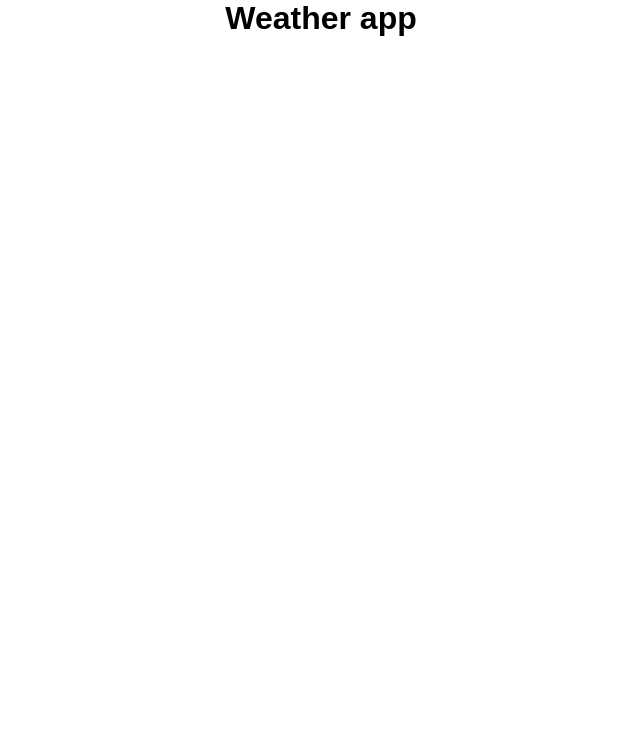
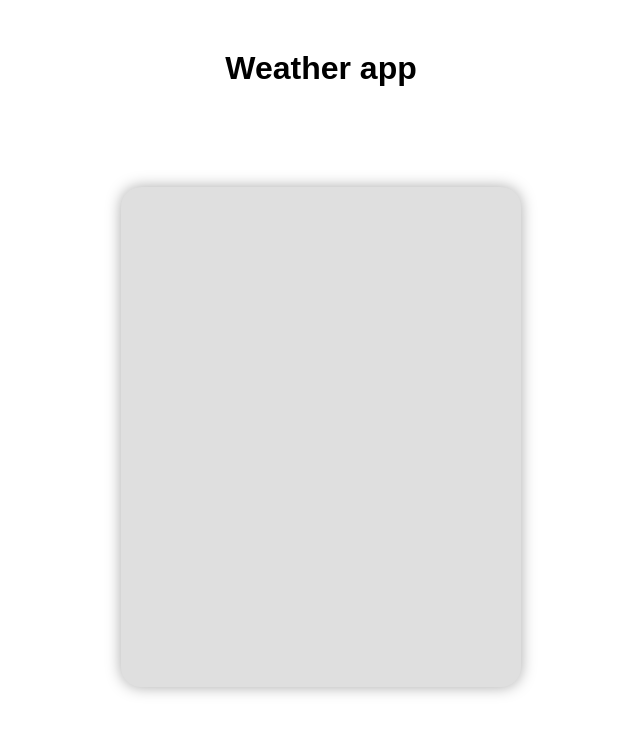
Before and after one commit to Kevinrca/weather-app, a React (Create React App) app: page / in a window 1280 px wide. Shown: the top 734 px of the page, without its empty margins (319-959 px from the left). Built offline with nearby package versions, Linux system fonts and the light colour scheme.

Commit message:
Styling the elements of the app

```diff
--- a/src/App.js
+++ b/src/App.js
@@ -1,10 +1,12 @@
 import React from 'react';
+import Weather from './Weather';
 import './css/App.css';
 
 function App() {
   return (
     <div className="app">
-
+      <h1 className="websiteTitle">Weather app</h1>
+      <Weather />
     </div>
   );
 }
--- /dev/null
+++ b/src/Weather.js
@@ -0,0 +1,12 @@
+import React from 'react'
+import "./css/weather.css"
+
+function Weather() {
+    return (
+        <div className="weatherCard">
+
+        </div>
+    )
+}
+
+export default Weather;
--- a/src/css/App.css
+++ b/src/css/App.css
@@ -1,3 +1,11 @@
-h1 {
+.app {
+    display: flex;
+    justify-content: flex-start;
+    align-items: center;
+    flex-direction: column;
+}
+
+.websiteTitle {
+    margin-top: 50px;
     font-weight: 600;
 }
--- a/src/css/index.css
+++ b/src/css/index.css
@@ -6,7 +6,3 @@
 body {
   font-family: "poppins", sans-serif;
 }
-
-.websiteTitle {
-  text-align: center;
-}
--- /dev/null
+++ b/src/css/weather.css
@@ -0,0 +1,10 @@
+.weatherCard {
+    margin-top: 100px;
+
+    width: 400px;
+    height: 500px;
+
+    background-color: rgb(223, 223, 223);
+    border-radius: 20px;
+    box-shadow: 0 0 15px rgba(0, 0, 0, 0.342);
+}
--- a/src/index.js
+++ b/src/index.js
@@ -7,7 +7,6 @@ import * as serviceWorker from './serviceWorker';
 
 ReactDOM.render(
   <React.StrictMode>
-    <h1 className="websiteTitle">Weather app</h1>
     <App />
   </React.StrictMode>,
   document.getElementById('root')
```
Also changed, not shown: public/logo192.png (deleted), public/logo512.png (deleted).
